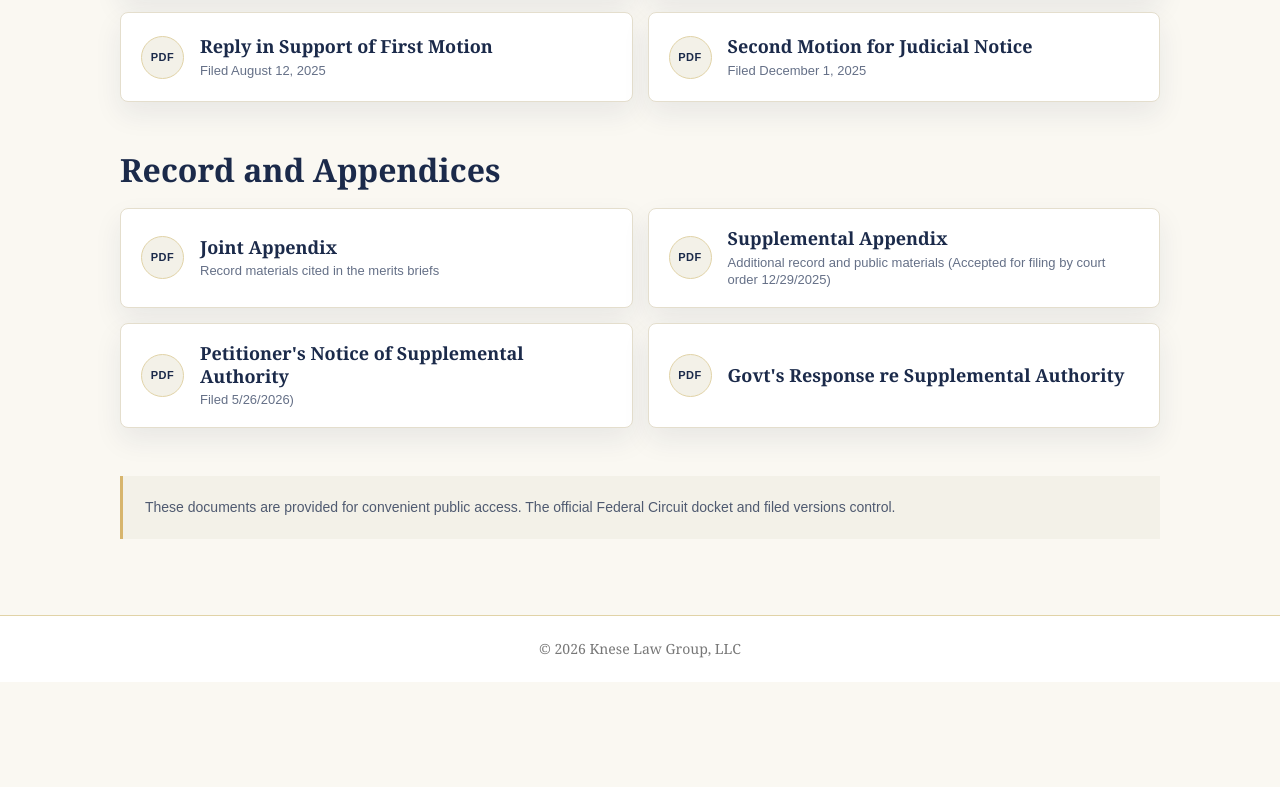
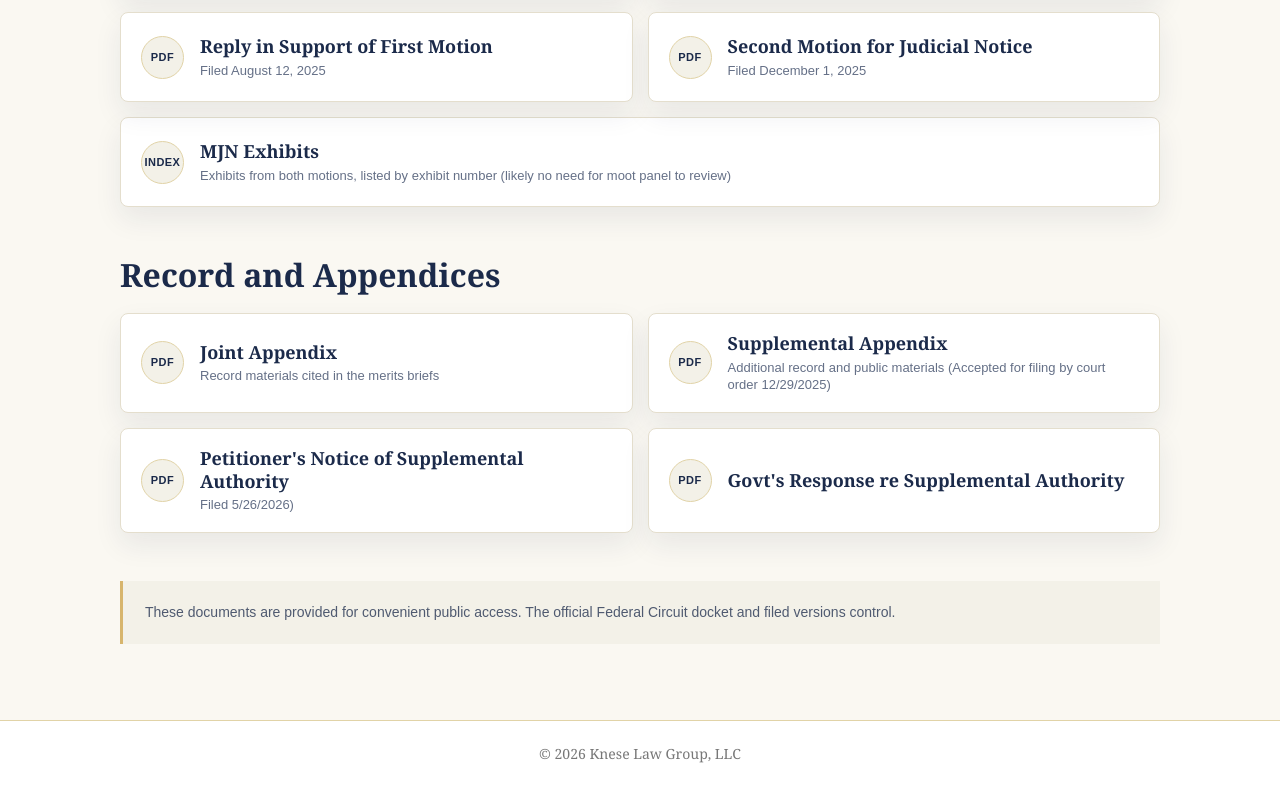
Before and after one commit to ekdarnell/kneselaw-site, a plain HTML site: page docs.html in a window 1280 px wide. Shown: the part 1180-1967 px from the top of the page. Before the commit the page ends 1862 px from the top, so only its background shows below. Drawn offline with Linux system fonts and the light colour scheme.

Commit message:
Add files via upload

```diff
--- a/docs.html
+++ b/docs.html
@@ -339,6 +339,14 @@
             </span>
           </a>
         </div>
+
+        <a class="document-link" href="mjn-exhibits.html" style="margin-top: 15px;">
+          <span class="pdf-icon" aria-hidden="true">INDEX</span>
+          <span>
+            <span class="document-title">MJN Exhibits</span>
+            <span class="document-date">Exhibits from both motions, listed by exhibit number (likely no need for moot panel to review)</span>
+          </span>
+        </a>
       </section>
 
       <section class="document-section" aria-labelledby="record-heading">
```
